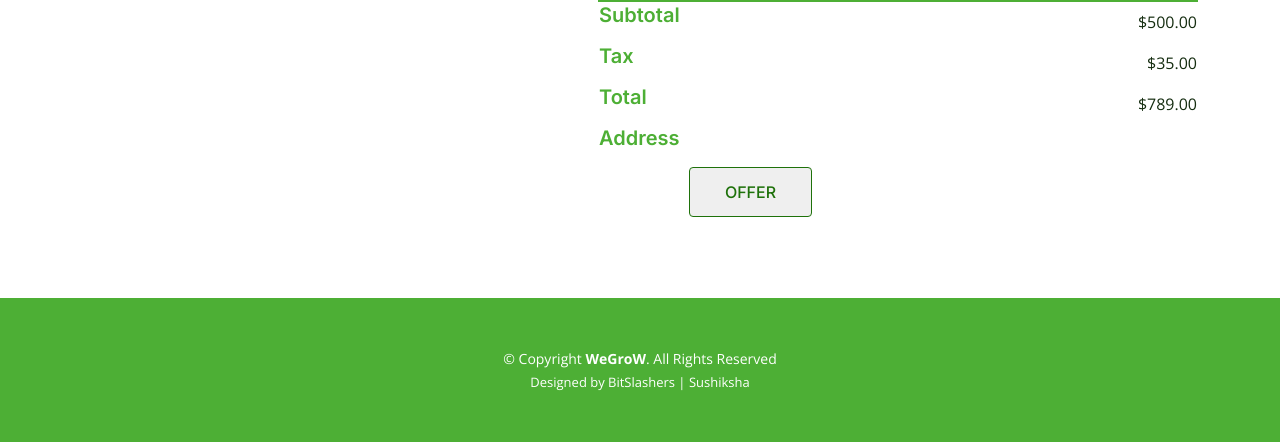
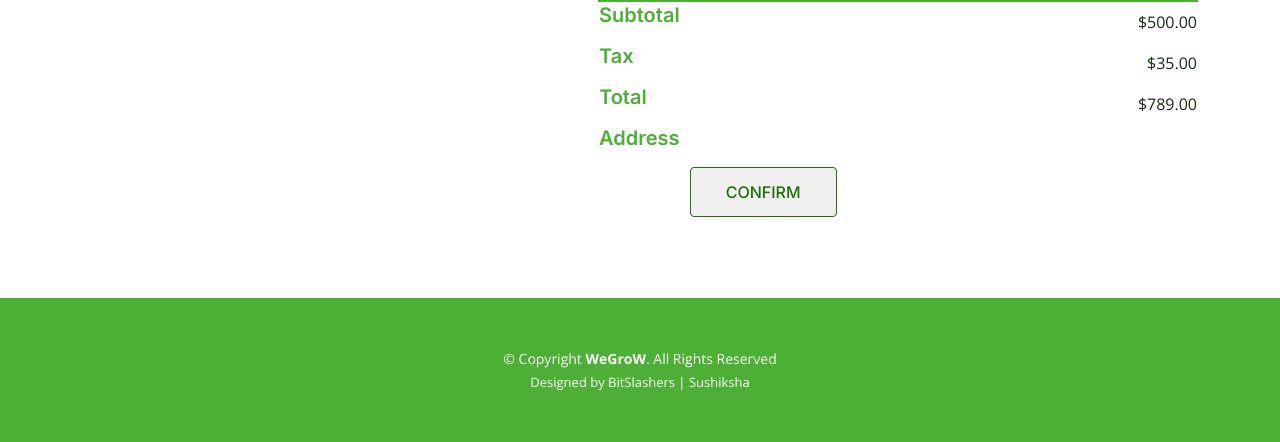
Before and after one commit to World-Konkani-Centre/SCL-2022-BitSlashers, a Django app: page /confirm/ in a window 1280 px wide. Shown: the part 751-1193 px from the top of the page. Run offline with Django 4.2, Linux system fonts and the light colour scheme; some libraries are stand-ins or nearby versions.

Commit message:
Added confirm page

```diff
--- a/SCL_Project/templates/order-confirm.html
+++ b/SCL_Project/templates/order-confirm.html
@@ -26,7 +26,7 @@
 
                 <th><h2>Product</h2></th>
                <th><h2>Quantity</h2></th>
-                <th><h2><right>Subtotal</right></h2></th>
+                <th><h2>Subtotal</h2></th>
 
             </tr>
             <tr>
@@ -98,7 +98,7 @@
                                     <h4>CONFIRM</h4>
                                 </a>
                             </div> {% endcomment %}
-                            <button type="submit" class="buy-btn">OFFER</button>
+                            <button type="submit" class="buy-btn">CONFIRM</button>
 
                        </td>
                        </tr>
```
